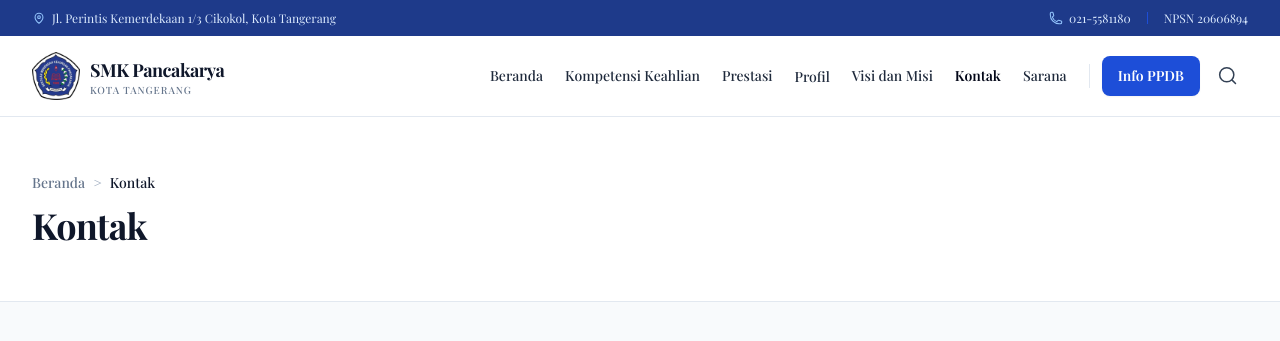
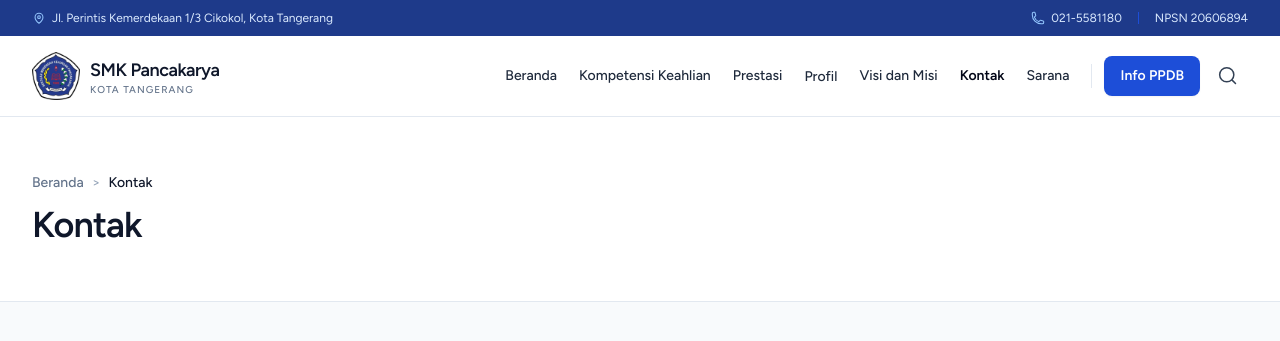
Before and after one commit to Masmas99/smkpancakarya, a Laravel app: page /kontak in a window 1280 px wide. Shown: the top 341 px of the page. Run offline with Laravel 12, Linux system fonts and the light colour scheme; style sheets or scripts are compiled from the project's sources; some libraries are stand-ins or nearby versions.

Commit message:
Revert "Ganti seluruh font menjadi Playfair Display (self-hosted)"
This reverts commit 8c9036ee3aa1e3ffe8f97dee6a725ab1e324e7e5.

```diff
--- a/resources/css/app.css
+++ b/resources/css/app.css
@@ -1,28 +1,28 @@
-/* Playfair Display (self-hosted, variable weight, latin subsets) */
+/* Figtree (self-hosted, latin subset) */
 @font-face {
-    font-family: 'Playfair Display';
+    font-family: 'Figtree';
     font-style: normal;
-    font-weight: 400 900;
+    font-weight: 400;
     font-display: swap;
-    src: url('/fonts/playfair-display-latin-var.woff2') format('woff2');
+    src: url('/fonts/figtree-latin-400.woff2') format('woff2');
     unicode-range: U+0000-00FF, U+0131, U+0152-0153, U+02BB-02BC, U+02C6, U+02DA, U+02DC, U+0304, U+0308, U+0329, U+2000-206F, U+20AC, U+2122, U+2191, U+2193, U+2212, U+2215, U+FEFF, U+FFFD;
 }
 
 @font-face {
-    font-family: 'Playfair Display';
+    font-family: 'Figtree';
     font-style: normal;
-    font-weight: 400 900;
+    font-weight: 500;
     font-display: swap;
-    src: url('/fonts/playfair-display-latin-ext-var.woff2') format('woff2');
-    unicode-range: U+0100-02BA, U+02BD-02C5, U+02C7-02CC, U+02CE-02D7, U+02DD-02FF, U+0304, U+0308, U+0329, U+1D00-1DBF, U+1E00-1E9F, U+1EF2-1EFF, U+2020, U+20A0-20AB, U+20AD-20C4, U+2113, U+2C60-2C7F, U+A720-A7FF;
+    src: url('/fonts/figtree-latin-500.woff2') format('woff2');
+    unicode-range: U+0000-00FF, U+0131, U+0152-0153, U+02BB-02BC, U+02C6, U+02DA, U+02DC, U+0304, U+0308, U+0329, U+2000-206F, U+20AC, U+2122, U+2191, U+2193, U+2212, U+2215, U+FEFF, U+FFFD;
 }
 
 @font-face {
-    font-family: 'Playfair Display';
-    font-style: italic;
-    font-weight: 400 900;
+    font-family: 'Figtree';
+    font-style: normal;
+    font-weight: 600;
     font-display: swap;
-    src: url('/fonts/playfair-display-latin-italic-var.woff2') format('woff2');
+    src: url('/fonts/figtree-latin-600.woff2') format('woff2');
     unicode-range: U+0000-00FF, U+0131, U+0152-0153, U+02BB-02BC, U+02C6, U+02DA, U+02DC, U+0304, U+0308, U+0329, U+2000-206F, U+20AC, U+2122, U+2191, U+2193, U+2212, U+2215, U+FEFF, U+FFFD;
 }
 
--- a/resources/views/components/layouts/public.blade.php
+++ b/resources/views/components/layouts/public.blade.php
@@ -8,7 +8,7 @@
         <meta name="description" content="{{ $description ?? __('site.meta.description') }}">
 
         <!-- Fonts (self-hosted) -->
-        <link rel="preload" as="font" type="font/woff2" href="{{ asset('fonts/playfair-display-latin-var.woff2') }}" crossorigin>
+        <link rel="preload" as="font" type="font/woff2" href="{{ asset('fonts/figtree-latin-400.woff2') }}" crossorigin>
 
         <!-- Styles -->
         @vite(['resources/css/app.css', 'resources/js/app.js'])
--- a/resources/views/layouts/app.blade.php
+++ b/resources/views/layouts/app.blade.php
@@ -8,7 +8,7 @@
         <title>{{ config('app.name', 'Laravel') }}</title>
 
         <!-- Fonts (self-hosted) -->
-        <link rel="preload" as="font" type="font/woff2" href="{{ asset('fonts/playfair-display-latin-var.woff2') }}" crossorigin>
+        <link rel="preload" as="font" type="font/woff2" href="{{ asset('fonts/figtree-latin-400.woff2') }}" crossorigin>
 
         <!-- Scripts -->
         @vite('resources/css/app.css')
--- a/resources/views/layouts/guest.blade.php
+++ b/resources/views/layouts/guest.blade.php
@@ -8,7 +8,7 @@
         <title>{{ config('app.name', 'Laravel') }}</title>
 
         <!-- Fonts (self-hosted) -->
-        <link rel="preload" as="font" type="font/woff2" href="{{ asset('fonts/playfair-display-latin-var.woff2') }}" crossorigin>
+        <link rel="preload" as="font" type="font/woff2" href="{{ asset('fonts/figtree-latin-400.woff2') }}" crossorigin>
 
         <!-- Scripts -->
         @vite('resources/css/app.css')
--- a/tailwind.config.js
+++ b/tailwind.config.js
@@ -12,7 +12,7 @@ export default {
     theme: {
         extend: {
             fontFamily: {
-                sans: ['"Playfair Display"', ...defaultTheme.fontFamily.serif],
+                sans: ['Figtree', ...defaultTheme.fontFamily.sans],
             },
         },
     },
```
Also changed, not shown: public/fonts/figtree-latin-400.woff2 (added), public/fonts/figtree-latin-500.woff2 (added), public/fonts/figtree-latin-600.woff2 (added), public/fonts/playfair-display-latin-ext-var.woff2 (deleted), public/fonts/playfair-display-latin-italic-var.woff2 (deleted), public/fonts/playfair-display-latin-var.woff2 (deleted).
